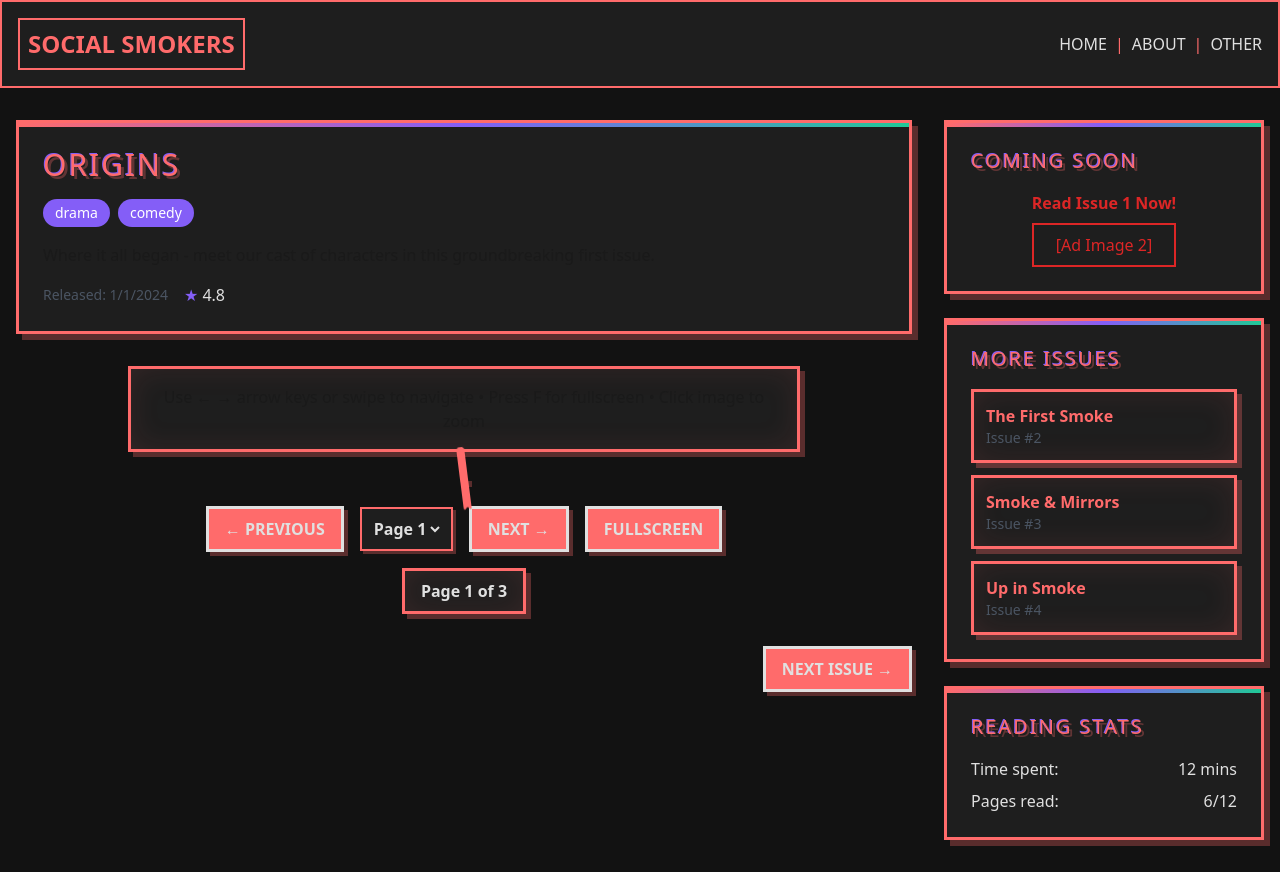
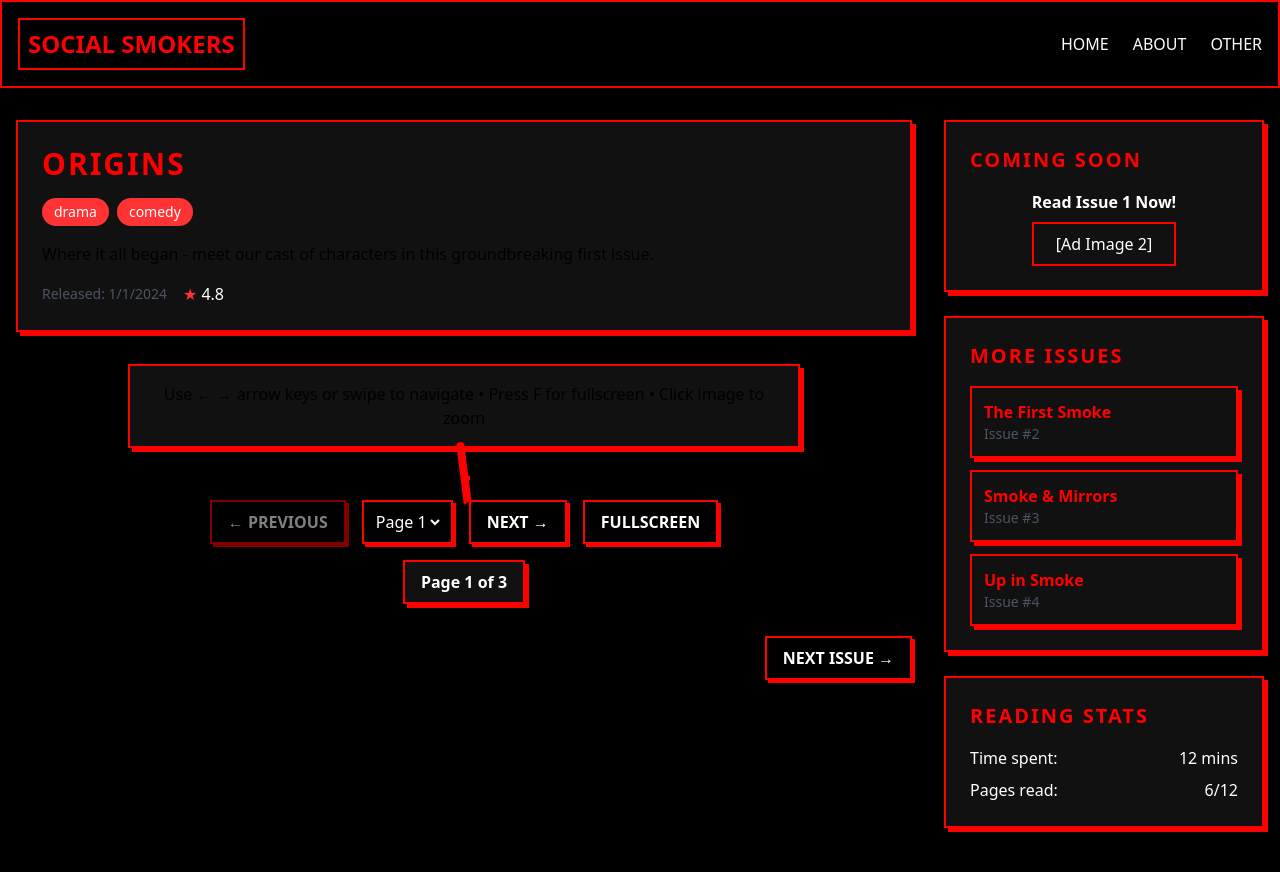
Before and after one commit to Shashankphatkure/comics, a Next.js app: page /issue/1 in a window 1280 px wide. Built offline with nearby package versions, Linux system fonts and the light colour scheme.

Commit message:
updated ui

```diff
--- a/app/components/BannerAd.js
+++ b/app/components/BannerAd.js
@@ -21,9 +21,9 @@ export default function BannerAd() {
 
   return (
     <div className="h-full flex flex-col items-center justify-center">
-      <div className="text-red-600 text-center">
+      <div className="text-[var(--color-text)] text-center">
         <p className="font-bold mb-2">{ads[currentAd].title}</p>
-        <div className="border-2 border-red-600 p-2">
+        <div className="border-2 border-[var(--color-primary)] p-2">
           [Ad Image {currentAd + 1}]
         </div>
       </div>
--- a/app/globals.css
+++ b/app/globals.css
@@ -3,139 +3,124 @@
 @tailwind utilities;
 
 :root {
-  /* Dark theme color palette */
-  --color-primary: #ff6b6b; /* Light red */
-  --color-secondary: #1a1a1a; /* Dark gray */
-  --color-accent: #845ef7; /* Purple */
-  --color-accent2: #20c997; /* Mint */
-  --color-background: #121212; /* Very dark gray */
-  --color-paper: #1e1e1e; /* Dark paper */
-  --color-text: #e0e0e0; /* Light text */
-  --color-text-secondary: #a0a0a0; /* Secondary text */
+  /* Updated color palette to match Gumroad's retro style */
+  --color-primary: #ff0000; /* Pure red */
+  --color-secondary: #000000; /* Pure black */
+  --color-accent: #ff3333; /* Slightly lighter red for hover */
+  --color-background: #000000; /* Pure black background */
+  --color-paper: #111111; /* Very dark gray for cards */
+  --color-text: #ffffff; /* Pure white text */
+  --color-text-secondary: #cccccc; /* Light gray for secondary text */
 }
 
 body {
   background-color: var(--color-background);
   background-image: linear-gradient(
-      45deg,
-      rgba(255, 107, 107, 0.05) 25%,
-      transparent 25%
+      to right,
+      rgba(255, 0, 0, 0.1) 1px,
+      transparent 1px
     ),
-    linear-gradient(-45deg, rgba(255, 107, 107, 0.05) 25%, transparent 25%),
-    linear-gradient(45deg, transparent 75%, rgba(255, 107, 107, 0.05) 75%),
-    linear-gradient(-45deg, transparent 75%, rgba(255, 107, 107, 0.05) 75%);
-  background-size: 20px 20px;
-  background-position: 0 0, 0 10px, 10px -10px, -10px 0px;
+    linear-gradient(to bottom, rgba(255, 0, 0, 0.1) 1px, transparent 1px);
+  background-size: 24px 24px;
   color: var(--color-text);
 }
 
-/* Enhanced retro card styling for dark theme */
+/* Gumroad-style card styling */
 .retro-card {
   background: var(--color-paper);
-  border: 3px solid var(--color-primary);
-  box-shadow: 6px 6px 0 rgba(255, 107, 107, 0.3);
+  border: 2px solid var(--color-primary);
+  box-shadow: 4px 4px 0 var(--color-primary);
   transition: all 0.2s ease;
   position: relative;
-  overflow: hidden;
-}
-
-.retro-card::before {
-  content: "";
-  position: absolute;
-  top: 0;
-  left: 0;
-  width: 100%;
-  height: 4px;
-  background: linear-gradient(
-    90deg,
-    var(--color-primary) 0%,
-    var(--color-accent) 50%,
-    var(--color-accent2) 100%
-  );
 }
 
 .retro-card:hover {
-  transform: translate(-3px, -3px);
-  box-shadow: 9px 9px 0 rgba(255, 107, 107, 0.4);
+  transform: translate(-2px, -2px);
+  box-shadow: 6px 6px 0 var(--color-primary);
 }
 
-/* Updated button styling for dark theme */
+/* Gumroad-style button */
 .retro-button {
-  background: var(--color-primary);
-  border: 3px solid var(--color-text);
+  background: var(--color-background);
+  border: 2px solid var(--color-primary);
   color: var(--color-text);
   font-weight: bold;
   text-transform: uppercase;
   padding: 0.5rem 1rem;
-  box-shadow: 4px 4px 0 rgba(255, 107, 107, 0.3);
+  box-shadow: 3px 3px 0 var(--color-primary);
   transition: all 0.2s ease;
   position: relative;
-  overflow: hidden;
-}
-
-.retro-button::after {
-  content: "";
-  position: absolute;
-  top: 0;
-  left: -100%;
-  width: 100%;
-  height: 100%;
-  background: linear-gradient(
-    90deg,
-    transparent 0%,
-    rgba(255, 255, 255, 0.1) 50%,
-    transparent 100%
-  );
-  transition: left 0.5s ease;
-}
-
-.retro-button:hover:not(:disabled)::after {
-  left: 100%;
 }
 
 .retro-button:hover:not(:disabled) {
   transform: translate(-2px, -2px);
-  box-shadow: 6px 6px 0 rgba(255, 107, 107, 0.4);
+  box-shadow: 5px 5px 0 var(--color-primary);
   background: var(--color-primary);
-}
-
-/* Updated title styling for dark theme */
-.retro-title {
-  color: var(--color-primary);
-  text-shadow: 3px 3px 0 rgba(255, 107, 107, 0.3),
-    -1px -1px 0 var(--color-accent);
-  letter-spacing: 2px;
-  text-transform: uppercase;
-}
-
-/* Comic panel effect for dark theme */
-.comic-panel {
-  background: var(--color-paper);
-  border: 3px solid var(--color-primary);
-  box-shadow: inset 0 0 30px rgba(255, 107, 107, 0.1),
-    5px 5px 0 rgba(255, 107, 107, 0.3);
-}
-
-/* Retro select styling for dark theme */
-.retro-select {
-  background: var(--color-paper);
-  border: 2px solid var(--color-primary);
-  padding: 0.5rem;
-  font-weight: bold;
-  box-shadow: 3px 3px 0 rgba(255, 107, 107, 0.3);
   color: var(--color-text);
 }
 
+.retro-button:disabled {
+  opacity: 0.5;
+  cursor: not-allowed;
+}
+
+/* Gumroad-style title */
+.retro-title {
+  color: var(--color-primary);
+  text-transform: uppercase;
+  letter-spacing: 2px;
+  font-weight: bold;
+}
+
+/* Comic panel effect */
+.comic-panel {
+  background: var(--color-paper);
+  border: 2px solid var(--color-primary);
+  box-shadow: 4px 4px 0 var(--color-primary);
+}
+
+/* Select styling */
+.retro-select {
+  background: var(--color-background);
+  border: 2px solid var(--color-primary);
+  color: var(--color-text);
+  padding: 0.5rem;
+  box-shadow: 3px 3px 0 var(--color-primary);
+}
+
 .retro-select select {
-  background: var(--color-paper);
+  background: var(--color-background);
+  color: var(--color-text);
+  border: none;
+  outline: none;
+}
+
+/* Link hover effects */
+.retro-link {
+  color: var(--color-text);
+  transition: color 0.2s ease;
+}
+
+.retro-link:hover {
+  color: var(--color-primary);
+}
+
+/* Custom scrollbar */
+::-webkit-scrollbar {
+  width: 8px;
+}
+
+::-webkit-scrollbar-track {
+  background: var(--color-background);
+}
+
+::-webkit-scrollbar-thumb {
+  background: var(--color-primary);
+  border: 2px solid var(--color-background);
+}
+
+/* Text highlight */
+::selection {
+  background: var(--color-primary);
   color: var(--color-text);
 }
-
-/* Dark theme specific styles */
-.dark-text {
-  color: var(--color-text);
-}
-
-.dark-text-secondary {
-  color: var(--color-text-secondary);
-}
--- a/app/layout.js
+++ b/app/layout.js
@@ -20,32 +20,30 @@ export const metadata = {
 
 function Header() {
   return (
-    <header className="border-2 border-[var(--color-primary)] p-4 flex justify-between items-center bg-[var(--color-paper)]">
-      <div className="border-2 border-[var(--color-primary)] p-2">
-        <Link href="/" className="hover:opacity-80 transition-opacity">
-          <h1 className="text-[var(--color-primary)] text-2xl font-bold">
+    <header className="border-2 border-[var(--color-primary)] p-4 flex justify-between items-center bg-[var(--color-background)] sticky top-0 z-50">
+      <div className="border-2 border-[var(--color-primary)] p-2 hover:bg-[var(--color-primary)] transition-colors group">
+        <Link href="/" className="block">
+          <h1 className="text-[var(--color-primary)] text-2xl font-bold group-hover:text-[var(--color-text)]">
             SOCIAL SMOKERS
           </h1>
         </Link>
       </div>
-      <nav className="text-[var(--color-text)]">
+      <nav className="flex items-center gap-6">
         <Link
           href="/"
-          className="hover:text-[var(--color-primary)] transition-colors"
+          className="text-[var(--color-text)] hover:text-[var(--color-primary)] transition-colors uppercase"
         >
           HOME
         </Link>
-        <span className="mx-2 text-[var(--color-primary)]">|</span>
         <Link
           href="/about"
-          className="hover:text-[var(--color-primary)] transition-colors"
+          className="text-[var(--color-text)] hover:text-[var(--color-primary)] transition-colors uppercase"
         >
           ABOUT
         </Link>
-        <span className="mx-2 text-[var(--color-primary)]">|</span>
         <Link
           href="/other"
-          className="hover:text-[var(--color-primary)] transition-colors"
+          className="text-[var(--color-text)] hover:text-[var(--color-primary)] transition-colors uppercase"
         >
           OTHER
         </Link>
--- a/app/other/page.js
+++ b/app/other/page.js
@@ -12,20 +12,22 @@ export default function Other() {
             <div className="retro-card overflow-hidden group">
               <div className="relative h-48 bg-gradient-to-r from-[var(--color-accent)] to-[var(--color-primary)]">
                 <div className="absolute inset-0 flex items-center justify-center">
-                  <span className="text-2xl font-bold text-white">
+                  <span className="text-2xl font-bold text-[var(--color-text)]">
                     Coming Soon!
                   </span>
                 </div>
               </div>
               <div className="p-6">
-                <h3 className="text-2xl font-bold mb-2 text-[var(--color-secondary)]">
+                <h3 className="text-2xl font-bold mb-2 text-[var(--color-text)]">
                   Merchandise
                 </h3>
-                <p className="text-gray-600 mb-4">
+                <p className="text-[var(--color-text)] mb-4">
                   Exclusive t-shirts, prints, and collectibles featuring your
                   favorite characters and moments from Social Smokers.
                 </p>
-                <button className="retro-button">Shop Now</button>
+                <button className="retro-button text-[var(--color-text)]">
+                  Shop Now
+                </button>
               </div>
             </div>
 
```
Also changed, not shown: app/page.js (+14 -17 lines).
